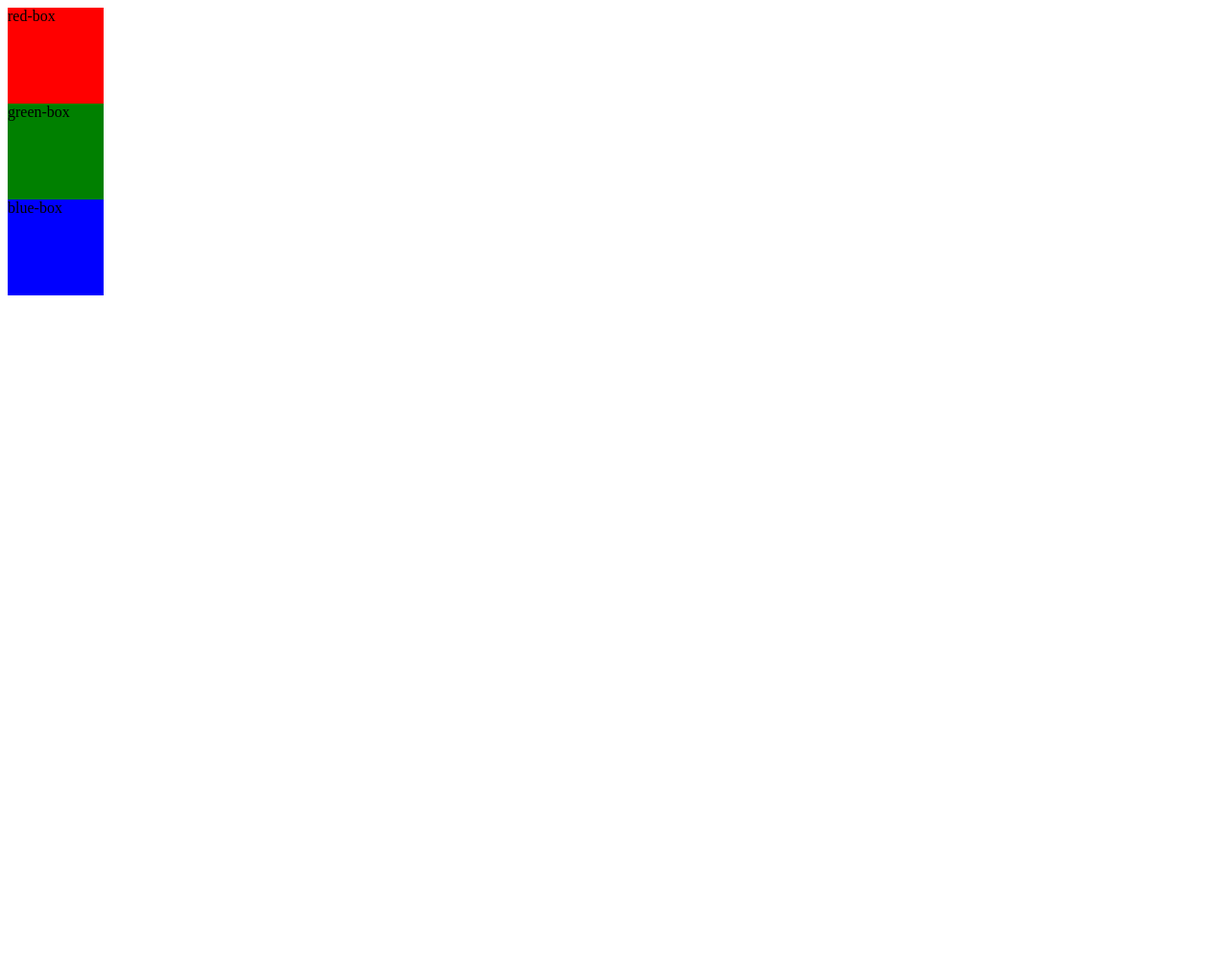
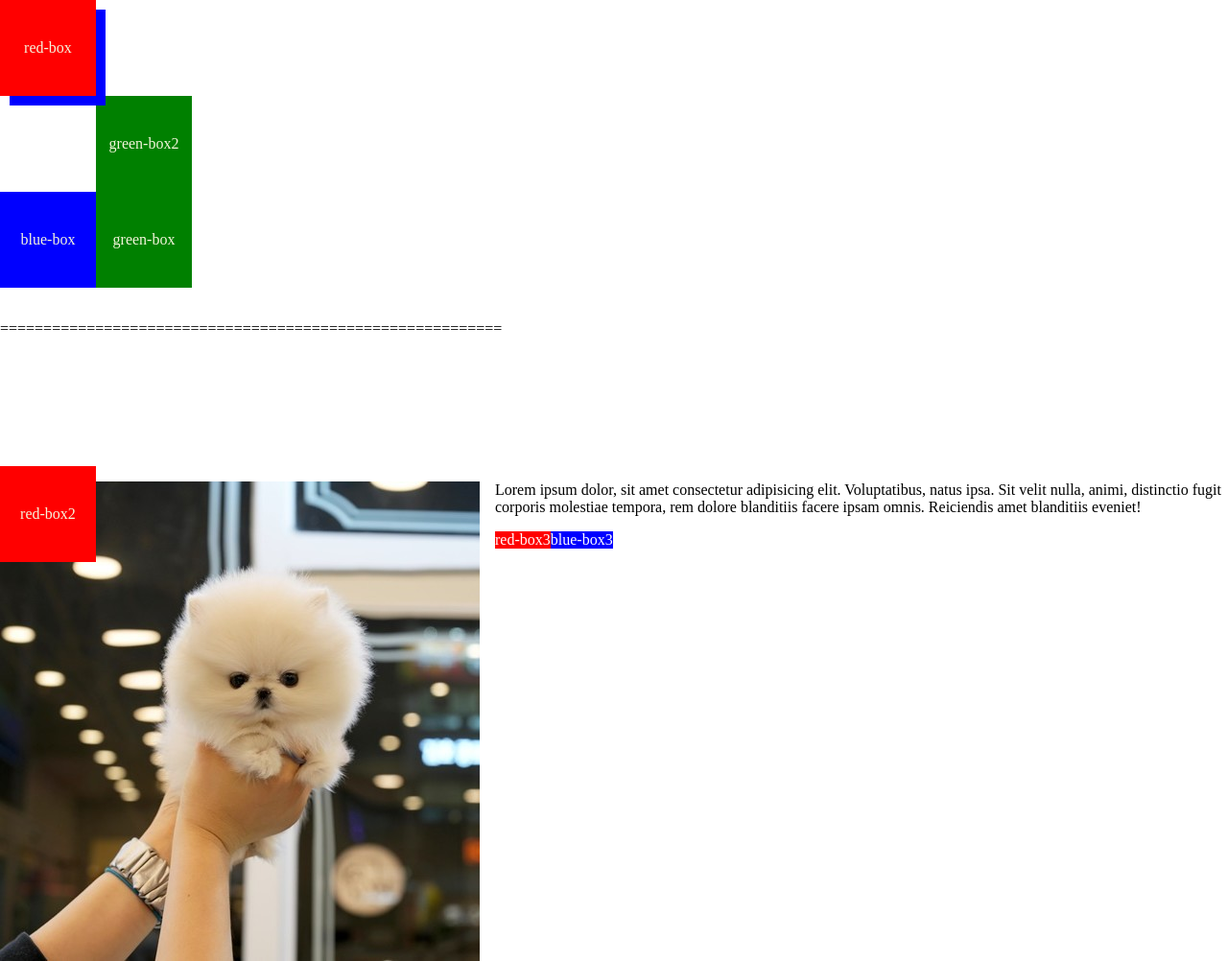
Before and after one commit to haezeong/fintech_service, a plain HTML site: page 03 html_css_javascript/html/position.html in a window 1280 px wide. Shown: the whole page at 96% size. Before the commit the page ends 800 px from the top, so only its background shows below. Drawn offline with Linux system fonts and the light colour scheme.

Commit message:
css study2

```diff
--- a/03 html_css_javascript/html/position.css
+++ b/03 html_css_javascript/html/position.css
@@ -1,6 +1,10 @@
 .box {
+    /* 박스 높이랑 라인 헤이트 맞춰주면 세로 중앙 정렬이 된다 */
     width: 100px;
     height: 100px;
+    text-align: center;
+    line-height: 100px;
+    color: beige;
 }
 
 .red-box{
@@ -12,3 +16,90 @@
 .blue-box{
     background-color: blue;
 }
+
+/* position은 요소를 임의로 배치하는 위치속성 */
+/*
+static 기본 흐름- 만들어진 순서에 맞춰서
+relative 요소의 기본 흐름에 따라 배치, 좌표 속성 사용 가능
+absolute 웹브라우저의 절대 좌표이용
+fixed 위치고정
+sticky 위치고정이랑 비슷한데, 지정한 좌표의 임계점에 이르면 위치고정
+ */
+
+
+/* relative #요소의 왼쪽 위 모서리가 기준점
+top : 위쪽을 기준으로 좌표 지정
+right : 오른쪽을 기준으로 좌표 지정
+bottom : 아랫쪽을 기준으로 좌표 지정
+left : 왼쪽을 기준으로 좌표지정
+*/
+
+.green-box {
+    position: relative;
+    left: 100px;
+    top: 100px;
+
+}
+
+.green-box2 {
+    background-color: green;
+
+}
+
+
+body{
+    margin: 0;
+}
+/* ansolute
+웹브라우저의 왼쪽 위 모서리가 기준점 */
+.green-box2{
+    position: absolute;
+    left: 100px;
+    top: 100px;
+}
+
+/* fixed : 그냥은 차이 안나는데, 움직이면(스크롤) 확인 가능 */
+.blue-box {
+    /* position: fixed; */
+    left: 200px;
+}
+
+/* sticky :일정 값 도달하면 멈춤*/
+.box.red-box.box2 {
+    position: sticky;
+    top: 100px;
+}
+
+/* z-index :겹치는 경우 위 아래(위치)를 결정해 줌 */
+
+.box.blue-box.box2 {
+    position: absolute;
+    left: 10px;
+    top: 10px;
+    z-index: 9;
+}
+.box.red-box.box {
+    position: relative;
+    z-index: 10;
+    /* z는 깊이를 이야기 하는 것이기에 숫자가 높을수록 앞으로 나온다 */
+}
+
+/* float으로 글에 이미지 끼워 넣기 */
+.float img {
+    float: left;
+    margin-right: 1rem;
+}
+
+
+/* 블록요소를 인라인 요소처럼 배치하기 */
+.red-box3{
+    color: white;
+    background-color: red;
+    float: left;
+}
+
+.blue-box3{
+    color: white;
+    background-color: blue;
+    float: left;
+}
--- a/03 html_css_javascript/html/position.html
+++ b/03 html_css_javascript/html/position.html
@@ -10,5 +10,26 @@
     <div class="box red-box">red-box</div>
     <div class="box green-box">green-box</div>
     <div class="box blue-box">blue-box</div>
+
+    <br>
+    <p>==========================================================</p>
+    <br>
+
+    <div class="box red-box box2">red-box2</div>
+    <div class="box green-box2 box2">green-box2</div>
+    <div class="box blue-box box2">blue-box2</div>
+
+
+    <div class="float">
+        <img src="15942e5beec4b.jpg" alt="고양이">
+        <p>Lorem ipsum dolor, sit amet consectetur adipisicing elit. Voluptatibus, natus ipsa. Sit velit nulla, animi, distinctio fugit corporis molestiae tempora, rem dolore blanditiis facere ipsam omnis. Reiciendis amet blanditiis eveniet!</p>
+
+
+    </div>
+
+    <div class="red-box3">red-box3</div>
+    <div class="blue-box3">blue-box3</div>
+
+    <br><br><br><br><br><br><br><br>
 </body>
 </html>
```
